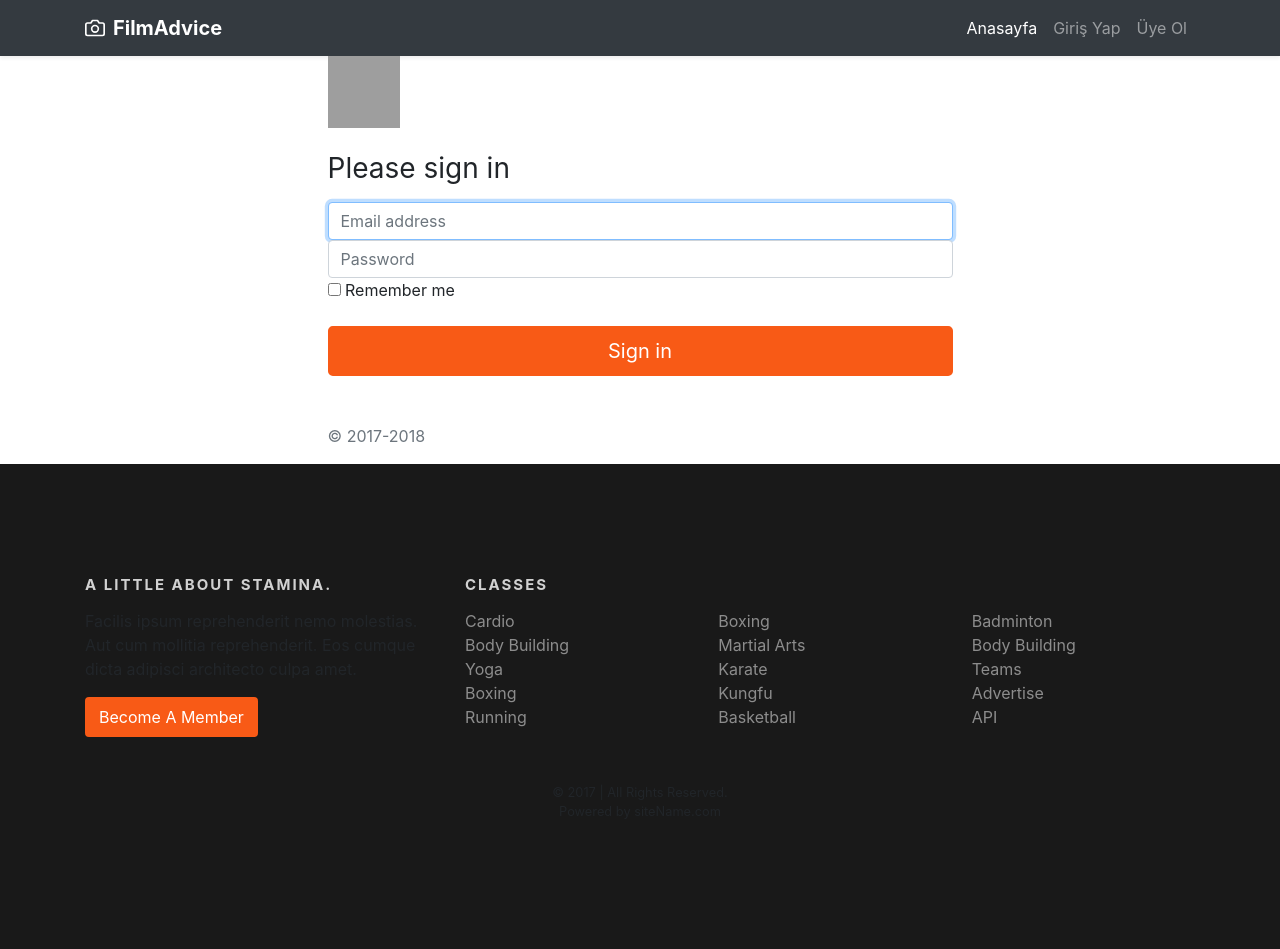
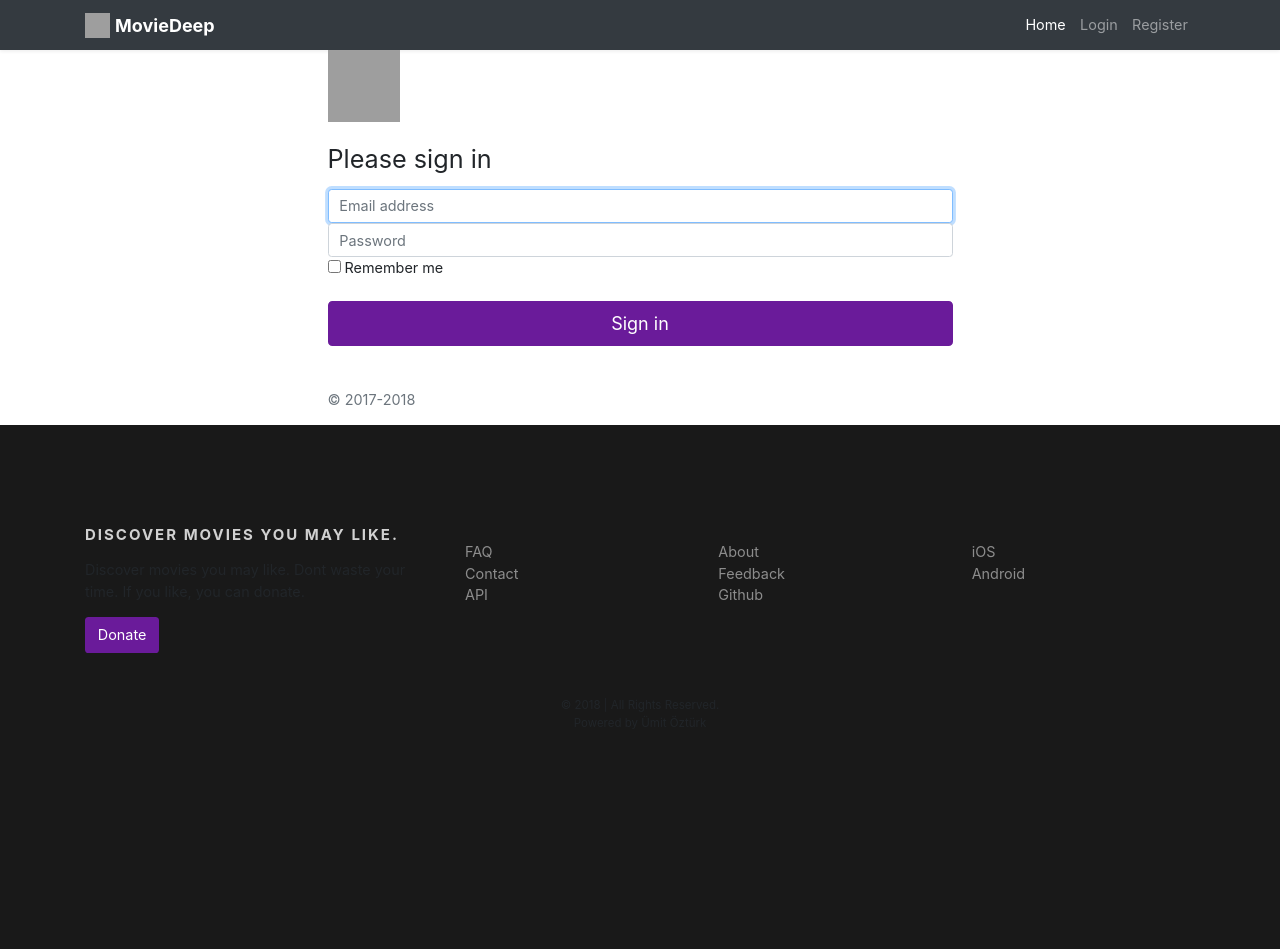
Before and after one commit to umit-ozturk/MovieDeep, a Django app: page /login/ in a window 1280 px wide. After the commit the page ends 728 px from the top, so only its background shows below. Run offline with Django 3.2, Linux system fonts and the light colour scheme; parts of the project's set-up code (start-up, migrations or seed data) failed here and were passed over; some libraries are stand-ins or nearby versions; grey boxes are pictures that could not be loaded.

Commit message:
Frontend Changes

```diff
--- a/filmAdvice/static-storage/css/style.css
+++ b/filmAdvice/static-storage/css/style.css
@@ -1,6 +1,19 @@
+html {
+  font-size: 0.9rem;
+}
+
 .content-main {
   height: 200vh;
 }
+
+/* Section Bar Start */
+
+.background-image-slide{
+    background-image: url('/media/site/background.jpg');
+    background-size:cover;
+}
+
+/* Footer Start */
 
 .fh5co-bg {
   background-size: cover;
@@ -101,20 +114,22 @@
 
 
 .btn-primary {
-  background: #F85A16;
+  background: #6A1B9A;
   color: #fff;
-  border: 2px solid #F85A16;
+  border: 2px solid #6A1B9A;
 }
 .btn-primary:hover, .btn-primary:focus, .btn-primary:active {
-  background: #f96c2f !important;
-  border-color: #f96c2f !important;
+  background: #4A148C !important;
+  border-color: #4A148C !important;
 }
 .btn-primary.btn-outline {
   background: transparent;
-  color: #F85A16;
-  border: 1px solid #F85A16;
+  color: #4A148C;
+  border: 1px solid #4A148C;
 }
 .btn-primary.btn-outline:hover, .btn-primary.btn-outline:focus, .btn-primary.btn-outline:active {
-  background: #F85A16;
+  background: #6A1B9A;
   color: #fff;
 }
+
+/* Footer Finish */
--- a/filmAdvice/urls.py
+++ b/filmAdvice/urls.py
@@ -15,7 +15,9 @@ Including another URLconf
 """
 from django.contrib import admin
 from django.urls import path
+from filmAdvice import settings
 from django.conf.urls import include
+from django.conf.urls.static import static
 from rest_framework.documentation import include_docs_urls
 from filmAdvice.api.permissions import DocumentAuthenticated
 from filmAdvice.movie.views import HomeView
@@ -28,3 +30,7 @@ urlpatterns = [
     path('', HomeView.as_view(), name='home'),
 
 ]
+
+if settings.DEBUG:
+    urlpatterns += static(settings.STATIC_URL, document_root=settings.STATIC_ROOT)
+    urlpatterns += static(settings.MEDIA_URL, document_root=settings.MEDIA_ROOT)
--- a/templates/base.html
+++ b/templates/base.html
@@ -7,7 +7,7 @@
     <meta name="description" content="">
     <meta name="author" content="">
 
-    <title>Film Advice Site</title>
+    <title>MovieDeep | Film Advice Site</title>
     <!-- Bootstrap core CSS -->
     <link href="{% static '/css/bootstrap.css' %}" rel="stylesheet">
       <link href="{% static '/css/style.css' %}" rel="stylesheet">
@@ -20,8 +20,8 @@
         <div class="container">
             <div class="d-flex justify-content-between">
               <a href="{% url 'home' %}" class="navbar-brand d-flex align-items-center">
-                <svg xmlns="http://www.w3.org/2000/svg" width="20" height="20" viewBox="0 0 24 24" fill="none" stroke="currentColor" stroke-width="2" stroke-linecap="round" stroke-linejoin="round" class="mr-2"><path d="M23 19a2 2 0 0 1-2 2H3a2 2 0 0 1-2-2V8a2 2 0 0 1 2-2h4l2-3h6l2 3h4a2 2 0 0 1 2 2z"></path><circle cx="12" cy="13" r="4"></circle></svg>
-                <strong>FilmAdvice</strong>
+                <img src="/media/site/movie-clapper-open.png" class="img-responsive" style="margin-right: 5px" width="25" height="25">
+                <strong>MovieDeep</strong>
               </a>
             </div>
 
@@ -31,13 +31,13 @@
           <div class="collapse navbar-collapse justify-content-end" id="navbarNavDropdown">
             <ul class="navbar-nav">
               <li class="nav-item active">
-                <a class="nav-link" href="{% url 'home' %}">Anasayfa </a>
+                <a class="nav-link" href="{% url 'home' %}">Home </a>
               </li>
               <li class="nav-item">
-                <a class="nav-link" href="{% url 'profiles:auth_login' %}">Giriş Yap</a>
+                <a class="nav-link" href="{% url 'profiles:auth_login' %}">Login</a>
               </li>
               <li class="nav-item">
-                <a class="nav-link" href="{% url 'profiles:auth_registration' %}">Üye Ol</a>
+                <a class="nav-link" href="{% url 'profiles:auth_registration' %}">Register</a>
               </li>
             </ul>
         </div>
@@ -55,40 +55,33 @@
 		<div class="container">
 			<div class="row">
 				<div class="col-md-4 fh5co-widget">
-					<h3>A Little About Stamina.</h3>
-					<p>Facilis ipsum reprehenderit nemo molestias. Aut cum mollitia reprehenderit. Eos cumque dicta adipisci architecto culpa amet.</p>
-					<p><a class="btn btn-primary" href="#">Become A Member</a></p>
+					<h3>Discover Movies You May Like.</h3>
+					<p>Discover movies you may like. Dont waste your time. If you like, you can donate.</p>
+					<p><a class="btn btn-primary" href="#"> Donate </a></p>
 				</div>
 				<div class="col-md-8">
-					<h3>Classes</h3>
+					<h3></h3>
                     <div class="row">
 					<div class="col-md-4 col-sm-4 col-xs-6">
 						<ul class="fh5co-footer-links">
-							<li><a href="#">Cardio</a></li>
-							<li><a href="#">Body Building</a></li>
-							<li><a href="#">Yoga</a></li>
-							<li><a href="#">Boxing</a></li>
-							<li><a href="#">Running</a></li>
+							<li><a href="#">FAQ</a></li>
+							<li><a href="#">Contact</a></li>
+                            <li><a href="#">API</a></li>
 						</ul>
 					</div>
 
 					<div class="col-md-4 col-sm-4 col-xs-6">
 						<ul class="fh5co-footer-links">
-							<li><a href="#">Boxing</a></li>
-							<li><a href="#">Martial Arts</a></li>
-							<li><a href="#">Karate</a></li>
-							<li><a href="#">Kungfu</a></li>
-							<li><a href="#">Basketball</a></li>
+							<li><a href="#">About</a></li>
+							<li><a href="#">Feedback</a></li>
+							<li><a href="#">Github</a></li>
 						</ul>
 					</div>
 
 					<div class="col-md-4 col-sm-4 col-xs-6">
 						<ul class="fh5co-footer-links">
-							<li><a href="#">Badminton</a></li>
-							<li><a href="#">Body Building</a></li>
-							<li><a href="#">Teams</a></li>
-							<li><a href="#">Advertise</a></li>
-							<li><a href="#">API</a></li>
+							<li><a href="#">iOS</a></li>
+							<li><a href="#">Android</a></li>
 						</ul>
 					</div>
                     </div>
@@ -98,8 +91,8 @@
 			<div class="row copyright">
 				<div class="col-md-12 text-center">
 					<p>
-						<small class="block">&copy; 2017 | All Rights Reserved.</small>
-						<small class="block">Powered by  siteName.com</small>
+						<small class="block">&copy; 2018 | All Rights Reserved.</small>
+						<small class="block">Powered by  Ümit Öztürk</small>
 					</p>
 				</div>
 			</div>
```
Also changed, not shown: static/css/style.css (+9 -5 lines), templates/index.html (+6 -7 lines), 4 other files.
